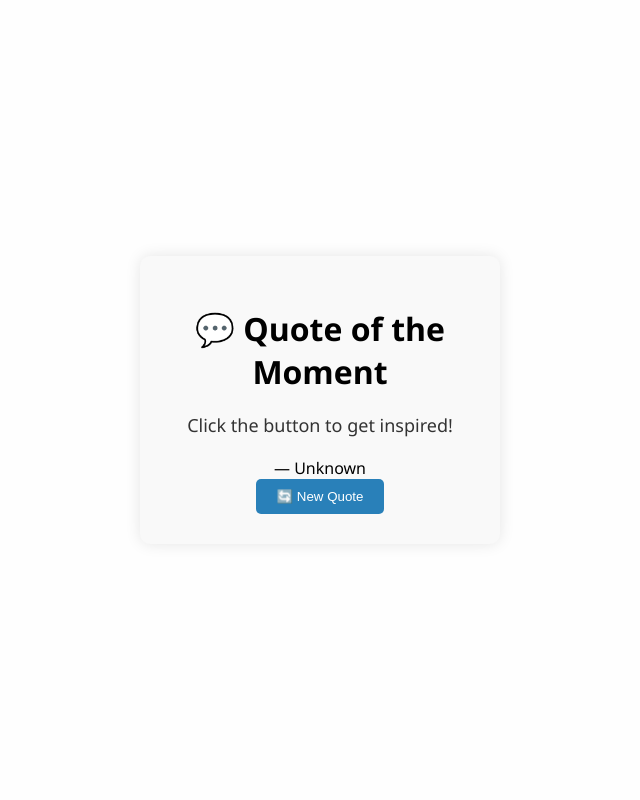
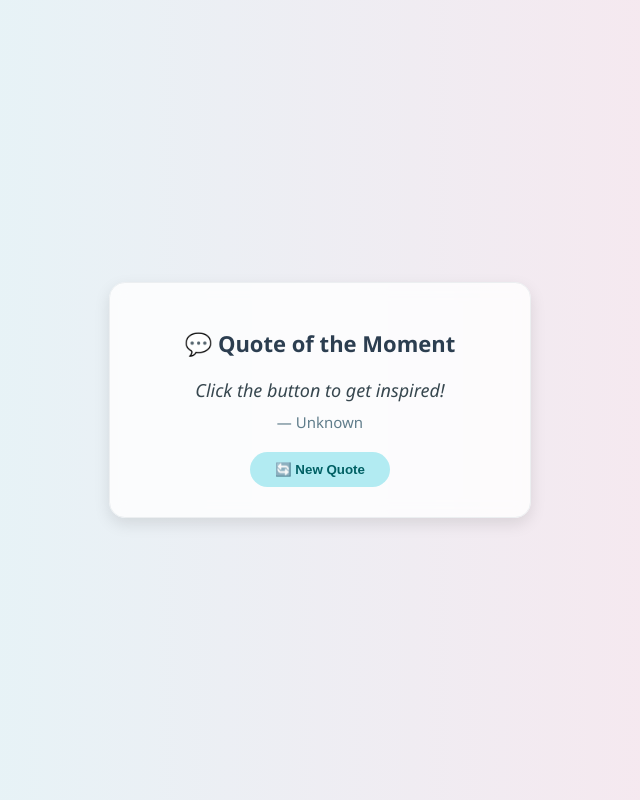
Before and after one commit to AyushLochan/Random-Quote-Generator, a plain HTML site: page index.html in a window 1280 px wide. Shown: the whole page, without its empty margins (320-960 px from the left). Drawn offline with Linux system fonts and the light colour scheme.

Commit message:
Update style.css

```diff
--- a/style.css
+++ b/style.css
@@ -1,41 +1,69 @@
 body {
-    background: #fefefe;
+  background: linear-gradient(to right, #e0f7fa, #fce4ec);
   font-family: 'Segoe UI', Tahoma, Geneva, Verdana, sans-serif;
   display: flex;
   justify-content: center;
   align-items: center;
   height: 100vh;
   margin: 0;
+  color: #333;
 }
 
 .quote-box {
-    background-color: #f9f9f9;
+  background-color: #ffffffcc;
   padding: 30px;
-    border-radius: 10px;
-    box-shadow: 0px 0px 15px rgba(0,0,0,0.1);
+  border-radius: 16px;
   text-align: center;
-    width: 300px;
+  width: 360px;
+  box-shadow: 0 6px 16px rgba(0, 0, 0, 0.1);
+  backdrop-filter: blur(8px);
+  border: 1px solid #eceff1;
 }
 
 h1 {
+  font-size: 22px;
   margin-bottom: 20px;
+  color: #2c3e50;
+}
+
+.quote-container {
+  margin: 20px 0;
 }
 
 #quote {
   font-size: 18px;
-    margin-bottom: 20px;
-    color: #333;
+  font-style: italic;
+  margin-bottom: 10px;
+  color: #37474f;
+}
+
+#author {
+  display: block;
+  font-size: 15px;
+  color: #607d8b;
 }
 
 button {
-    padding: 10px 20px;
+  padding: 10px 25px;
+  background-color: #b2ebf2;
+  color: #006064;
   border: none;
-    background-color: #2980b9;
-    color: white;
-    border-radius: 5px;
+  border-radius: 25px;
   cursor: pointer;
+  font-weight: 600;
+  transition: background-color 0.3s ease, transform 0.2s ease;
 }
 
 button:hover {
-    background-color: #1f6391;
+  background-color: #80deea;
+  transform: translateY(-2px);
 }
+
+.fade-in {
+  animation: fadeIn 0.5s ease-in;
+}
+
+@keyframes fadeIn {
+  from { opacity: 0; transform: translateY(10px); }
+  to   { opacity: 1; transform: translateY(0); }
+}
```
Lines whose indentation alone changed are shown as unchanged.
